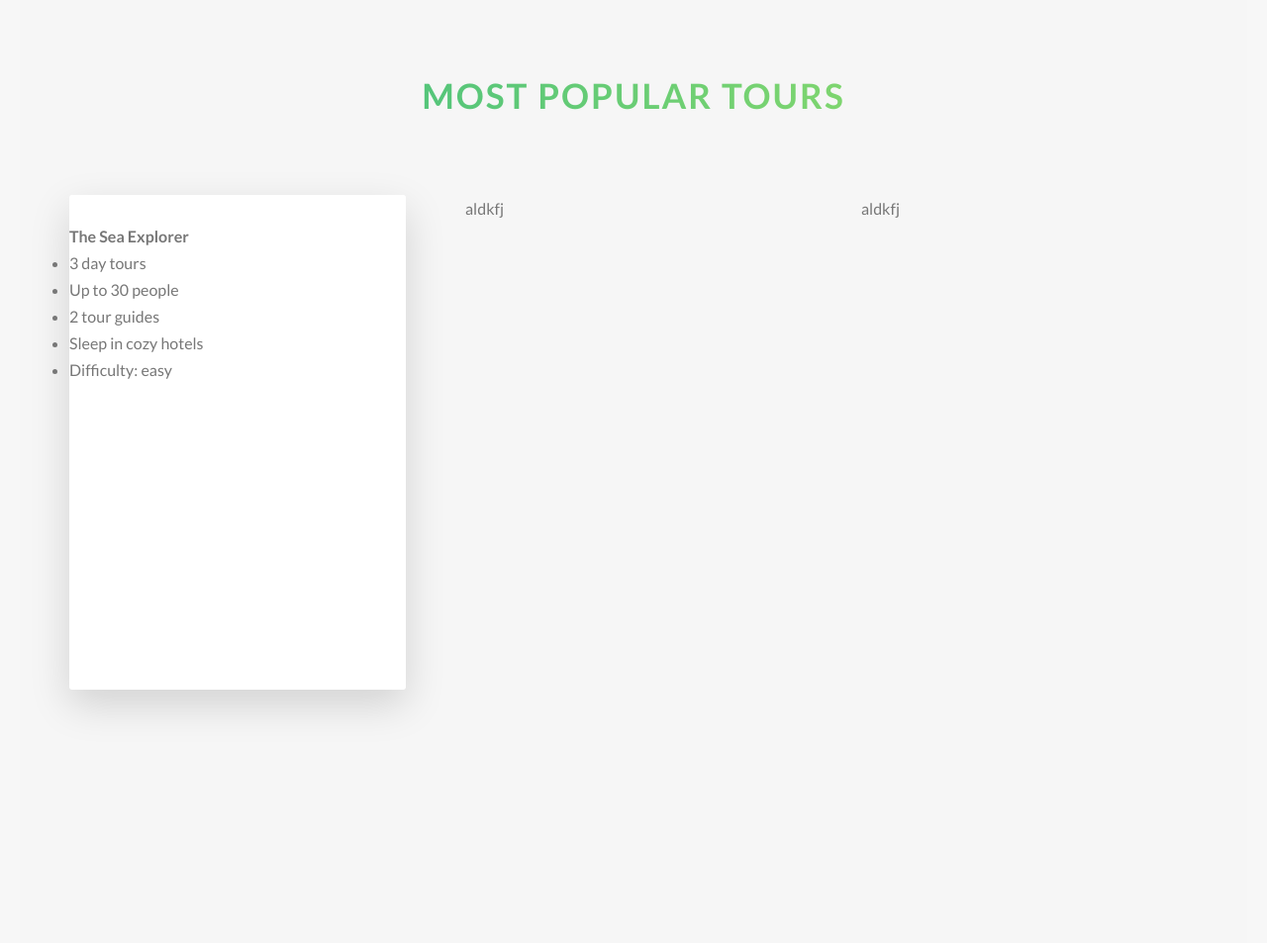
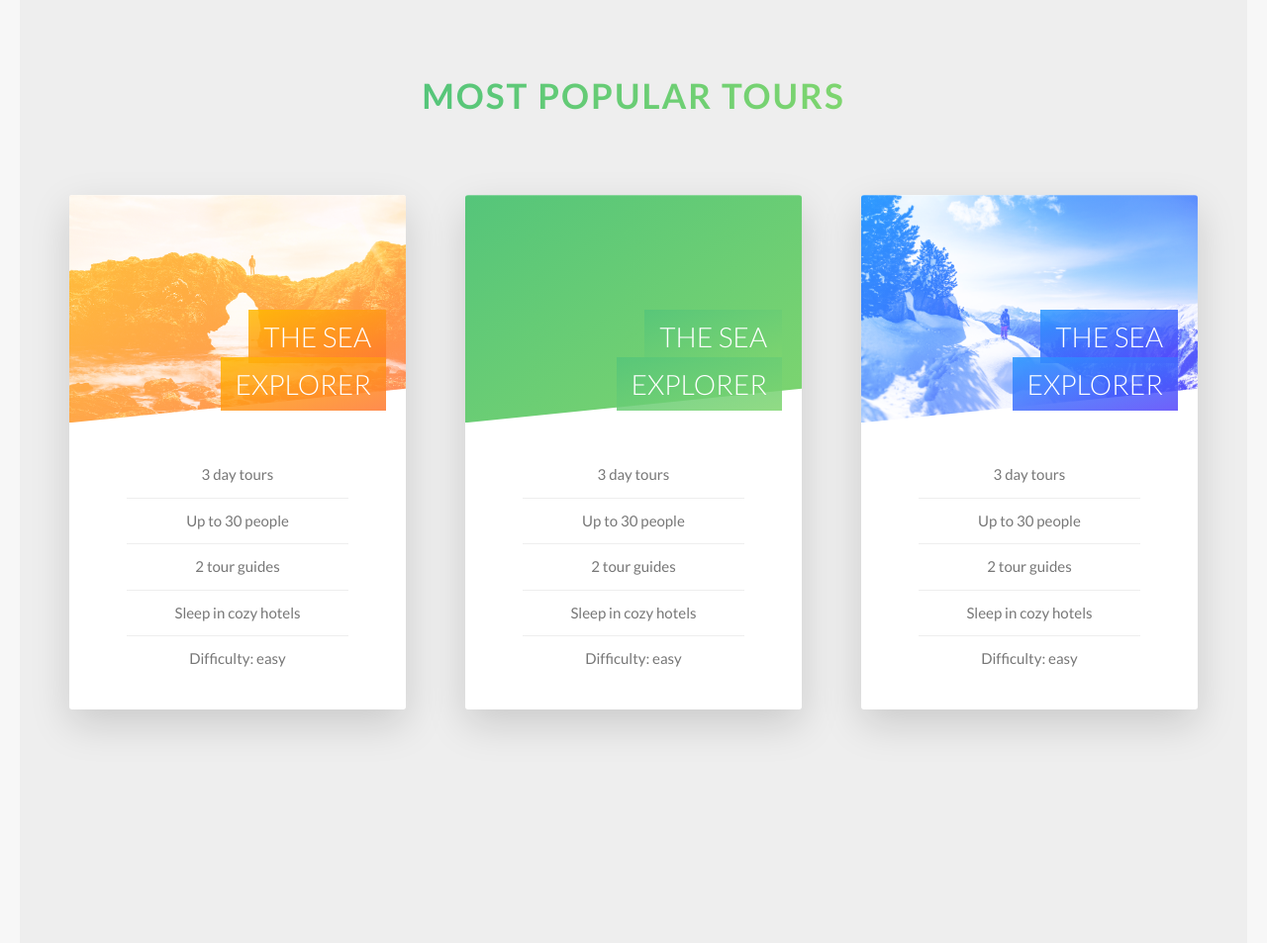
Before and after one commit to fluktar/Natours, a PHP site: page /index.html in a window 1280 px wide. Shown: the part 2204-3157 px from the top of the page at 99% size. Before the commit the page ends 2926 px from the top, so only its background shows below. Run offline with PHP 8.4, Linux system fonts and the light colour scheme.

Commit message:
updated card section "most popular tours"

```diff
--- a/index.html
+++ b/index.html
@@ -145,8 +145,8 @@
                 <div class="card__picture card__picture--1">&nbsp;</div>
                 <h4 class="card__heading">
                   <span class="card__heading-span card__heading-span--1"
-                    >The Sea Explorer</span
-                  >
+                    >The Sea Explorer
+                  </span>
                 </h4>
                 <div class="card__details">
                   <ul>
@@ -163,8 +163,54 @@
               </div>
             </div>
           </div>
-          <div class="col-1-of-3"><div class="card">aldkfj</div></div>
-          <div class="col-1-of-3"><div class="card">aldkfj</div></div>
+          <div class="col-1-of-3">
+            <div class="card">
+              <div class="card__side card__side--front">
+                <div class="card__picture card__picture--2">&nbsp;</div>
+                <h4 class="card__heading">
+                  <span class="card__heading-span card__heading-span--2"
+                    >The Sea Explorer</span
+                  >
+                </h4>
+                <div class="card__details">
+                  <ul>
+                    <li>3 day tours</li>
+                    <li>Up to 30 people</li>
+                    <li>2 tour guides</li>
+                    <li>Sleep in cozy hotels</li>
+                    <li>Difficulty: easy</li>
+                  </ul>
+                </div>
+              </div>
+              <div class="card__side card__side--back card__side--back-2">
+                Back side
+              </div>
+            </div>
+          </div>
+          <div class="col-1-of-3">
+            <div class="card">
+              <div class="card__side card__side--front">
+                <div class="card__picture card__picture--3">&nbsp;</div>
+                <h4 class="card__heading">
+                  <span class="card__heading-span card__heading-span--3"
+                    >The Sea Explorer</span
+                  >
+                </h4>
+                <div class="card__details">
+                  <ul>
+                    <li>3 day tours</li>
+                    <li>Up to 30 people</li>
+                    <li>2 tour guides</li>
+                    <li>Sleep in cozy hotels</li>
+                    <li>Difficulty: easy</li>
+                  </ul>
+                </div>
+              </div>
+              <div class="card__side card__side--back card__side--back-3">
+                Back side
+              </div>
+            </div>
+          </div>
         </div>
       </section>
     </main>
--- a/src/sass/abstracts/_variables.scss
+++ b/src/sass/abstracts/_variables.scss
@@ -10,6 +10,7 @@ $color-secondary-dark: #ff7730;
 
 $color-tertiary-light: #2998ff;
 $color-tertiary-dark: #5643fa;
+$color-gray-light-1: #eee;
 
 $box-shadow-1: 0 1.5rem 4rem rgba($color-black, 0.15);
 
--- a/src/sass/components/_card.scss
+++ b/src/sass/components/_card.scss
@@ -2,10 +2,10 @@
   perspective: 150rem;
   -moz-perspective: 150rem;
   position: relative;
-  height: 50rem;
+  height: 52rem;
 
   &__side {
-    height: 50rem;
+    height: 52rem;
     transition: all 0.8s ease;
     position: absolute;
     top: 0;
@@ -50,4 +50,94 @@
   &:hover &__side--back {
     transform: rotateY(0deg);
   }
+  &__picture {
+    background-size: cover;
+    height: 23rem;
+    background-blend-mode: screen;
+    overflow: hidden;
+    backface-visibility: hidden;
+    border-top-left-radius: 3px;
+    border-top-right-radius: 3px;
+    position: relative;
+    clip-path: polygon(0 0, 100% 0, 100% 85%, 0 100%);
+    -webbit-clip-path: polygon(0 0, 100% 0, 100% 85%, 0 100%);
+    &--1 {
+      background-image: linear-gradient(
+          to right bottom,
+          $color-secondary-light,
+          $color-secondary-dark
+        ),
+        url(../img/nat-5.jpg);
+    }
+    &--2 {
+      background-image: linear-gradient(
+          to right bottom,
+          $light_green,
+          $medium_green
+        ),
+        url(../img/nat-6.jpg);
+    }
+    &--3 {
+      background-image: linear-gradient(
+          to right bottom,
+          $color-tertiary-light,
+          $color-tertiary-dark
+        ),
+        url(../img/nat-7.jpg);
+    }
+  }
+  &__heading {
+    font-size: 2.8rem;
+    font-weight: 300;
+    text-transform: uppercase;
+    color: $color-white;
+    position: absolute;
+    top: 12rem;
+    right: 2rem;
+    text-align: right;
+    width: 75%;
+  }
+
+  &__heading-span {
+    padding: 1rem 1.5rem;
+    -webkit-box-decoration-break: clone;
+    box-decoration-break: clone;
+    &--1 {
+      background-image: linear-gradient(
+        to right bottom,
+        rgba($color-secondary-light, 0.85),
+        rgba($color-secondary-dark, 0.85)
+      );
+    }
+    &--2 {
+      background-image: linear-gradient(
+        to right bottom,
+        rgba($light_green, 0.85),
+        rgba($medium_green, 0.85)
+      );
+    }
+    &--3 {
+      background-image: linear-gradient(
+        to right bottom,
+        rgba($color-tertiary-light, 0.85),
+        rgba($color-tertiary-dark, 0.85)
+      );
+    }
+  }
+  &__details {
+    padding: 3rem;
+    ul {
+      list-style: none;
+      width: 80%;
+      margin: 0 auto;
+      li {
+        text-align: center;
+        font-size: 1.5rem;
+        padding: 1rem;
+        &:not(:last-child) {
+          border-bottom: 1px solid $color-gray-light-1;
+        }
+      }
+    }
+  }
 }
```
Also changed, not shown: views/index.ejs (+50 -4 lines), dist/css/style.min.css, src/sass/img/nat-6.jpg (added), 1 other file.
